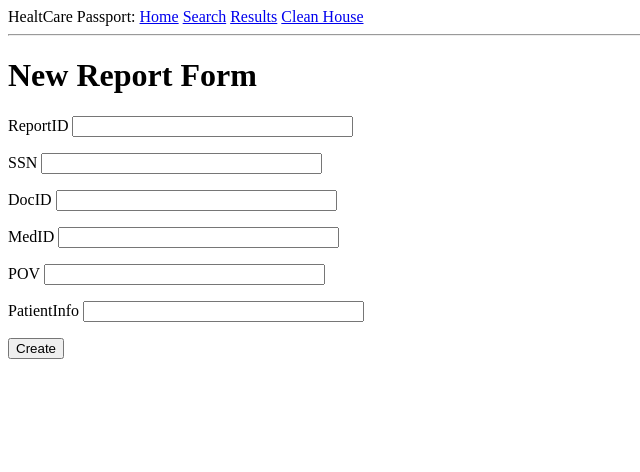
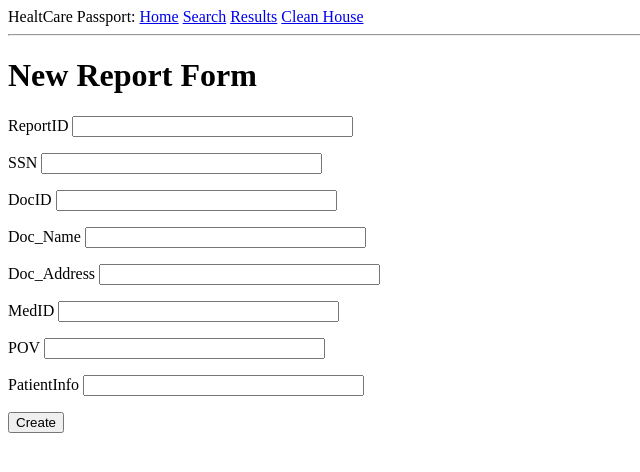
Before and after one commit to cmp998/Healthcare-Passsport, a Flask app: page /newreport in a window 1280 px wide. Shown: the top 472 px of the page, without its empty margins (0-640 px from the left). Run offline with Flask 2, Linux system fonts and the light colour scheme; some libraries are stand-ins or nearby versions.

Commit message:
Not Micro Commits

```diff
--- a/Passport/app/__init__.py
+++ b/Passport/app/__init__.py
@@ -2,10 +2,14 @@ from flask import Flask
 from config import Config
 from flask_sqlalchemy import SQLAlchemy
 from flask_migrate import Migrate
+from flask_bootstrap import Bootstrap
+
 
 app = Flask(__name__)
 app.config.from_object(Config)
 db = SQLAlchemy(app)
 migrate = Migrate(app, db)
+bootstrap = Bootstrap(app)
+
 
 from app import routes, models
--- a/Passport/app/forms.py
+++ b/Passport/app/forms.py
@@ -22,6 +22,8 @@ class NewReportForm(FlaskForm):
     report_id = StringField('ReportID', validators=[DataRequired()])
     ssn = StringField('SSN', validators=[DataRequired()])
     doc_id = StringField('DocID', validators=[DataRequired()])
+    doc_name = StringField('Doc_Name')
+    doc_address = StringField('Doc_Address')
     med_id = StringField('MedID')
     purpose = StringField('POV')
     patient_info = StringField('PatientInfo')
--- a/Passport/app/routes.py
+++ b/Passport/app/routes.py
@@ -53,26 +53,32 @@ def newreport():
     form = NewReportForm()
     if form.validate_on_submit():
         #See if the medication is in db yet
-        if not Medication.query.get(form.med_id.data):
+        if not Medication.query.get(form.med_id.data) and form.med_id.data:
             print("didn't see this med, adding")
             m = Medication(report_id = form.report_id.data, med_id = form.med_id.data)
             db.session.add(m)
             db.session.commit()
             print("added meds: ", Medication.query.get(form.med_id.data))
+
         #See if the doctor is in db yet
-        if not Doctor.query.get(form.doc_id.data):
+        if not Doctor.query.get(form.doc_id.data) and form.doc_name.data and form.doc_address.data:
             print("didn't see this doc, adding")
-            d = Doctor(doc_id = form.doc_id.data, doc_name = "Dr. Temp Name", address = "Temp Doctors Address")
+            d = Doctor(doc_id = form.doc_id.data, doc_name = form.doc_name.data, address = form.doc_address.data)
             db.session.add(d)
             db.session.commit()
             print("added doc: ", Doctor.query.get(form.doc_id.data))
+        elif not Doctor.query.get(form.doc_id.data):
+            return render_template('newreport.html',title='New Report',form=form, error="New Doctor Detected: Please Include All Info")
+
         #Add report to the db
+        if Report.query.get(form.report_id.data):
+            return render_template('newreport.html',title='New Report',form=form, error="Duplicated Report ID")
         r = Report(report_id = form.report_id.data,
-            ssn = form.ssn.data,
-            doc_id = form.doc_id.data,
-            med_id = form.med_id.data,
-            purpose = form.purpose.data,
-            patient_info = form.patient_info.data,)
+                   ssn = form.ssn.data,
+                   doc_id = form.doc_id.data,
+                   med_id = form.med_id.data,
+                   purpose = form.purpose.data,
+                   patient_info = form.patient_info.data,)
         db.session.add(r)
         db.session.commit()
 
--- a/Passport/app/templates/newpatient.html
+++ b/Passport/app/templates/newpatient.html
@@ -2,6 +2,7 @@
 
 {% block content %}
     <h1>New Patient Form</h1>
+    <p>{% if error %}*{{error}}*{% endif%}</p>
     <form action="" method="post" novalidate>
         {{ form.hidden_tag() }}
         <p>{{ form.ssn.label }} {{ form.ssn(size=32) }}</p>
--- a/Passport/app/templates/newreport.html
+++ b/Passport/app/templates/newreport.html
@@ -2,11 +2,14 @@
 
 {% block content %}
     <h1>New Report Form</h1>
+    <p>{% if error %}*{{error}}*{% endif%}</p>
     <form action="" method="post" novalidate>
         {{ form.hidden_tag() }}
         <p>{{ form.report_id.label }} {{ form.report_id(size=32) }}</p>
         <p>{{ form.ssn.label }} {{ form.ssn(size=32) }}</p>
         <p>{{ form.doc_id.label }} {{ form.doc_id(size=32) }}</p>
+        <p>{{ form.doc_name.label }} {{ form.doc_name(size=32) }}</p>
+        <p>{{ form.doc_address.label }} {{ form.doc_address(size=32) }}</p>
         <p>{{ form.med_id.label }} {{ form.med_id(size=32) }}</p>
         <p>{{ form.purpose.label }} {{ form.purpose(size=32) }}</p>
         <p>{{ form.patient_info.label }} {{ form.patient_info(size=32) }}</p>
```
Also changed, not shown: Passport/app/templates/results.html (+13 -5 lines), Passport/app.db, Passport/app/templates/base.html (line endings or trailing spaces).
